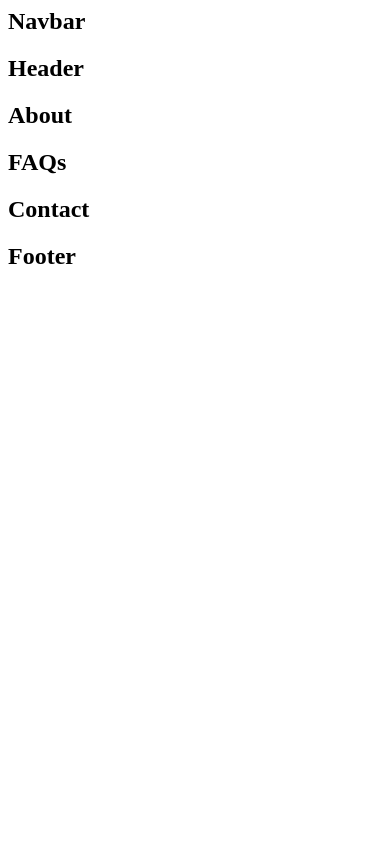
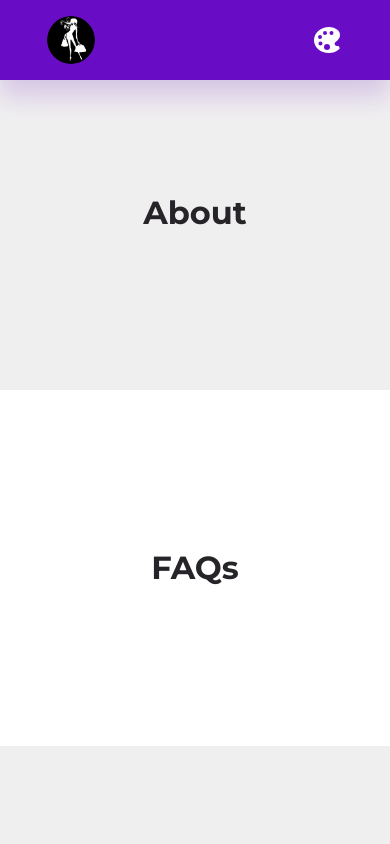
Before and after one commit to prosenicaa/outfitly_react, a React (Create React App) app: page / in a window 390 px wide. Shown: the top 844 px of the page. Built offline with nearby package versions, Linux system fonts and the light colour scheme.

Commit message:
Add responsive navbar and menu behaviour

```diff
--- a/package.json
+++ b/package.json
@@ -9,6 +9,7 @@
     "@testing-library/user-event": "^13.5.0",
     "react": "^19.2.0",
     "react-dom": "^19.2.0",
+    "react-icons": "^5.5.0",
     "react-scripts": "5.0.1",
     "web-vitals": "^2.1.4"
   },
--- a/public/index.html
+++ b/public/index.html
@@ -3,6 +3,10 @@
     <meta charset="UTF-8">
     <meta name="viewport" content="width=device-width, initial-scale=1.0">
     <title>Outfitly React App</title>
+    <!-- GOOGLE FONT -->
+    <link rel="preconnect" href="https://fonts.googleapis.com">
+<link rel="preconnect" href="https://fonts.gstatic.com" crossorigin>
+<link href="https://fonts.googleapis.com/css2?family=Montserrat:ital,wght@0,100..900;1,100..900&display=swap" rel="stylesheet">
 </head>
 <body>
     <div id="root"></div>
--- a/src/index.css
+++ b/src/index.css
@@ -0,0 +1,104 @@
+* {
+    margin: 0;
+    padding: 0;
+    border: 0;
+    outline: 0;
+    list-style: none;
+    text-decoration: none;
+    box-sizing: border-box;
+}
+
+:root {
+    --primary-hue: 270;
+    --color-primary: hsl(var(--primary-hue), 89%, 41%);
+    --light-lightness: 94%;
+    --white-lightness: 100%;
+    --black-lightness: 15%;
+    --color-white: hsl(0, 5%, var(--white-lightness));
+    --color-black: hsl(var(--primary-hue), 5%, var(--black-lightness));
+    --color-light: hsl(var(--primary-hue), 5%, var(--light-lightness));
+    /* GENERAL CONTAINER VARIABLES */
+    --container-width-lg: 76%;
+
+
+    /* GENERAL TRANSITION VARIABLE */
+    --transition: all 500ms ease;
+}
+
+html {
+    scroll-behavior: smooth;
+}
+
+body {
+    font-family: 'Montserrat', sans-serif;
+    line-height: 1.6;
+    font-size: 0.9rem;
+}
+
+/* GENERAL CONTAINER CLASS */
+.container {
+    width: var(--container-width-lg);
+    margin-inline: auto;
+    max-width: 1920px;
+}
+
+/* GENERAL SECTION STYLES */
+section {
+    padding: 10rem 0;
+    background: var(--color-light);
+    transition: var(--transition);
+}
+
+section:nth-child(even) {
+    background: var(--color-white);
+}
+
+section > h2 {
+    text-align: center;
+}
+
+/* GENERAL SECTION STYLES */
+
+a {
+    color: var(--color-white);
+    transition: var(--transition);
+}
+
+/* GENERAL HEADING STYLES */
+
+h1, h2, h3, h4, h5, h6 {
+    line-height: 1.1;
+    color: var(--color-black);
+}
+
+h1 {
+    font-size: 3rem;
+}
+
+h2 {
+    font-size: 2rem;
+}
+
+h3 {
+    font-size: 1.6rem;
+}
+
+h4 {
+    font-size: 1.1rem;
+}
+
+h5 {
+    font-size: 0.95rem;
+}
+
+h6 {
+    font-size: 0.8rem;
+}
+
+/* GENERAL IMAGES STYLE */
+
+.img {
+    display: block;
+    width: 100%;
+    object-fit: cover;
+}
--- a/src/sections/navbar/Navbar.jsx
+++ b/src/sections/navbar/Navbar.jsx
@@ -1,8 +1,23 @@
+import Logo from '../../assets/logo2.png'
+import data from './data'
+import { IoColorPaletteSharp } from 'react-icons/io5'
 import './navbar.css'
 
 const Navbar = () => {
   return (
-    <nav><h2>Navbar</h2></nav>
+    <nav>
+      <div className="container nav__container">
+        <a href="index.html" className='nav__logo'>
+          <img src={Logo} alt="Logo" />
+        </a>
+        <ul className='nav__menu'>
+          {
+          data.map(item => <li key={item.id}><a href={item.link}>{item.title}</a></li>)
+          }
+        </ul>
+        <button id='theme__icon'><IoColorPaletteSharp/></button>
+      </div>
+    </nav>
   )
 }
 
--- /dev/null
+++ b/src/sections/navbar/data.js
@@ -0,0 +1,8 @@
+const data = [
+    {id: 1, link: '#', title: 'Home'},
+    {id: 2, link: 'about', title: 'About'},
+    {id: 3, link: 'outfits', title: 'Outfits'},
+    {id: 4, link: 'contact', title: 'Contact'},
+]
+
+export default data;
--- a/src/sections/navbar/navbar.css
+++ b/src/sections/navbar/navbar.css
@@ -0,0 +1,52 @@
+nav {
+    width: 100vw;
+    height: 5rem;
+    display: grid;
+    place-items: center;
+    background: var(--color-primary);
+    position: fixed;
+    top: 0;
+    left: 0;
+    z-index: 9;
+    box-shadow: 0 1rem 1.5rem hsla(var(--primary-hue), 68%, 42%, 20%);
+    transition: var(--transition);
+}
+
+.nav__container {
+    display: flex;
+    justify-content: space-between;
+    align-items: center;
+}
+
+.nav__logo {
+    width: 3rem;
+    height: 3rem;
+    border-radius: 50%;
+    overflow: hidden;
+}
+
+.nav__logo img {
+    width: 100%;
+    height: 100%;
+    object-fit: cover;
+}
+
+.nav__menu {
+    display: flex;
+    gap: 3.5rem;
+}
+
+#theme__icon {
+    background: transparent;
+    color: white;
+    font-size: 2rem;
+    cursor: pointer;
+}
+
+/* HIDE NAV MENU ON TABLETS AND PHONES */
+
+@media screen and (max-width: 1024px) {
+    .nav__menu {
+        display: none;
+    }
+}
```
Also changed, not shown: src/assets/logo2.png (added), 1 other file (tests, documents, lock files or other folders).
